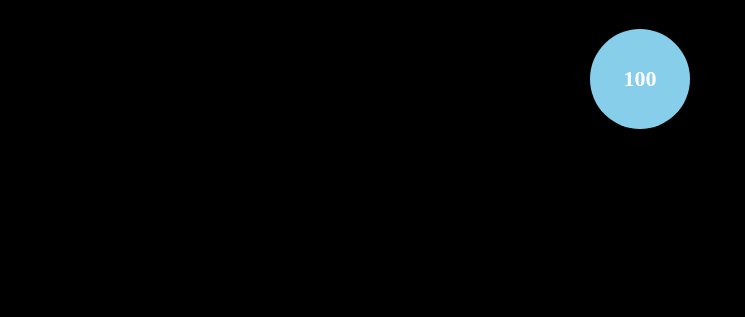
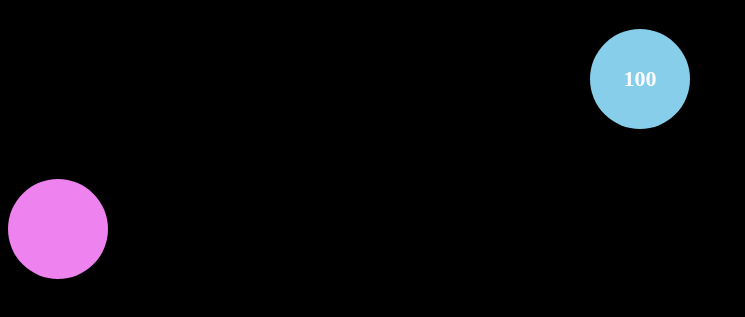
Before and after one commit to asyakandyba/Git-Basics, a plain HTML site: page index.html in a window 1280 px wide. Shown: the part 79-396 px from the top of the page, without its empty margins (0-745 px from the left). Drawn offline with Linux system fonts and the light colour scheme.

Commit message:
Create another ball

```diff
--- a/css/style.css
+++ b/css/style.css
@@ -20,3 +20,14 @@ body{
     cursor: pointer;
     transition: 1s;
 }
+
+.another-ball {
+    width: 100px;
+    height: 100px;
+
+    background-color: violet;
+    border-radius: 50%;
+
+    cursor: pointer;
+    transition: 1s;
+}
--- a/index.html
+++ b/index.html
@@ -10,6 +10,7 @@
     <h1>The ball game</h1>
 
     <div class="ball" onclick="onBallClick(this)">100</div>
+    <div class="another-ball"></div>
     <script src="js/main.js"></script>
     <script src="js/utils.js"></script>
 </body>
```
